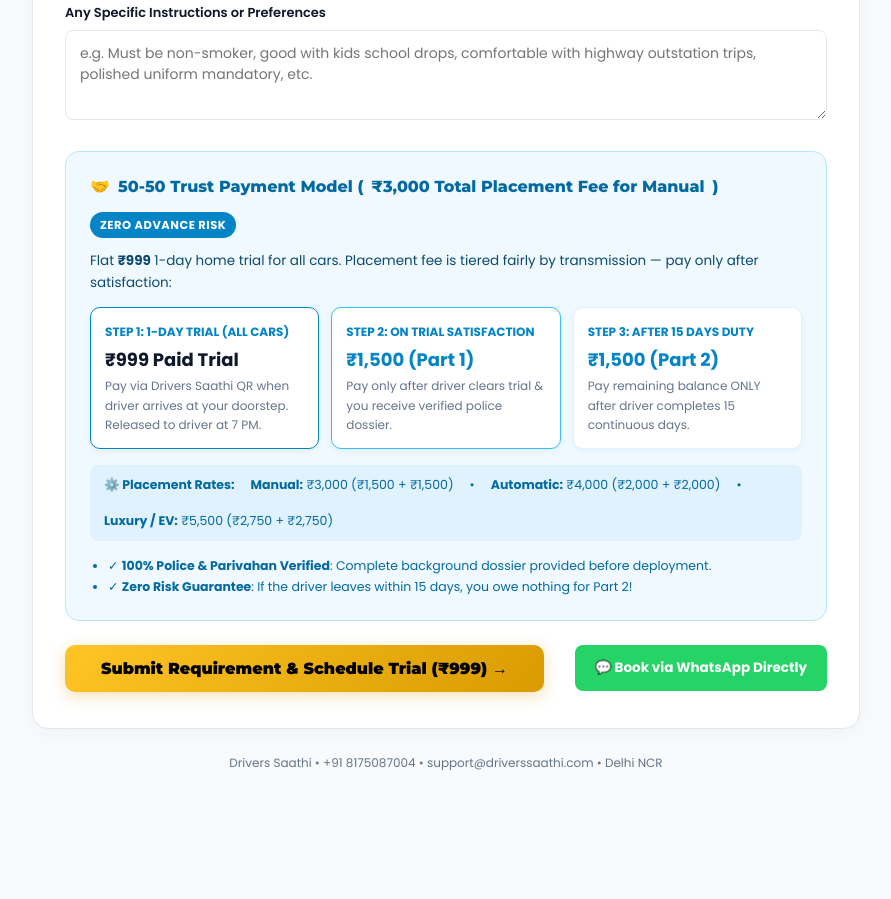
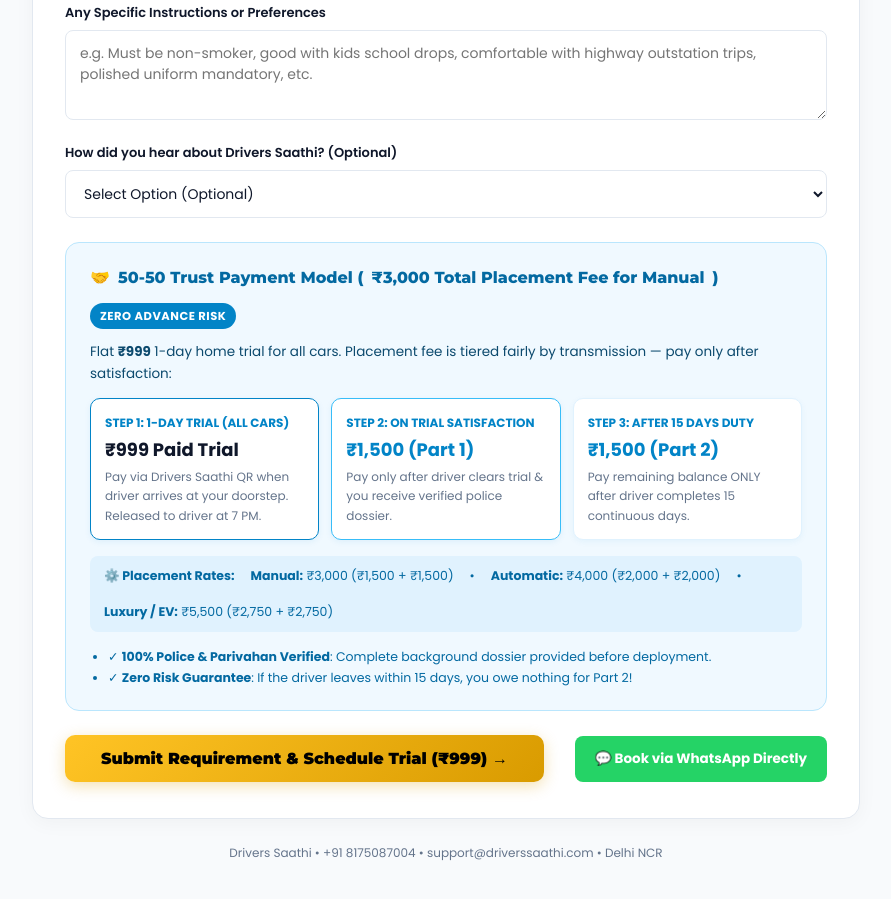
Before and after one commit to heykshitijtripathi-hub/Business, a plain HTML site: page client-hire.html in a window 1280 px wide. Shown: the part 1672-2571 px from the top of the page, without its empty margins (194-1085 px from the left). Before the commit the page ends 2536 px from the top, so only its background shows below. Drawn offline with Linux system fonts and the light colour scheme.

Commit message:
Add optional Lead Source attribution dropdown to client and driver forms and sync with Google Sheets

```diff
--- a/client-hire.html
+++ b/client-hire.html
@@ -530,6 +530,19 @@
         <textarea id="c-notes" name="Special Requirements" placeholder="e.g. Must be non-smoker, good with kids school drops, comfortable with highway outstation trips, polished uniform mandatory, etc."></textarea>
       </div>
 
+      <div class="grid-full">
+        <label for="c-source">How did you hear about Drivers Saathi? (Optional)</label>
+        <select id="c-source" name="Lead Source">
+          <option value="">Select Option (Optional)</option>
+          <option value="Google Search / Maps">Google Search / Maps</option>
+          <option value="Friend / Neighbor Referral">Friend / Neighbor Referral</option>
+          <option value="Instagram / Facebook">Instagram / Facebook</option>
+          <option value="LinkedIn / Corporate Recommendation">LinkedIn / Corporate Recommendation</option>
+          <option value="Society WhatsApp Group">Society WhatsApp Group / RWA</option>
+          <option value="Other">Other</option>
+        </select>
+      </div>
+
       <!-- Pricing & Trust Plan Callout -->
       <div style="background:#F0F9FF; border:1.5px solid #BAE6FD; border-radius:14px; padding:22px 24px; margin:24px 0;">
         <div style="display:flex; justify-content:space-between; align-items:center; flex-wrap:wrap; gap:12px; margin-bottom:12px;">
```
Also changed, not shown: driver-apply.html (+12 -0 lines), google-apps-script.js (+9 -1 lines).
